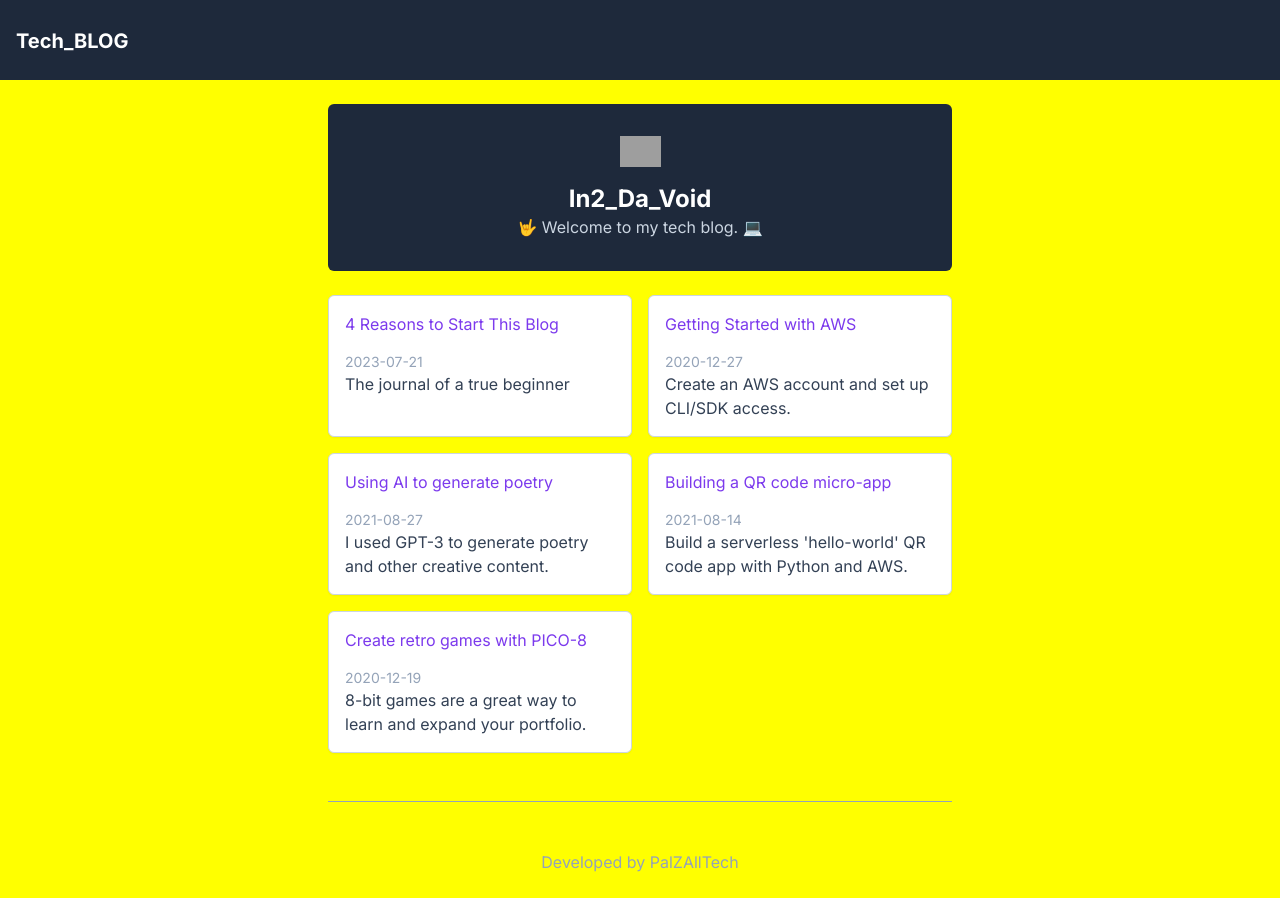
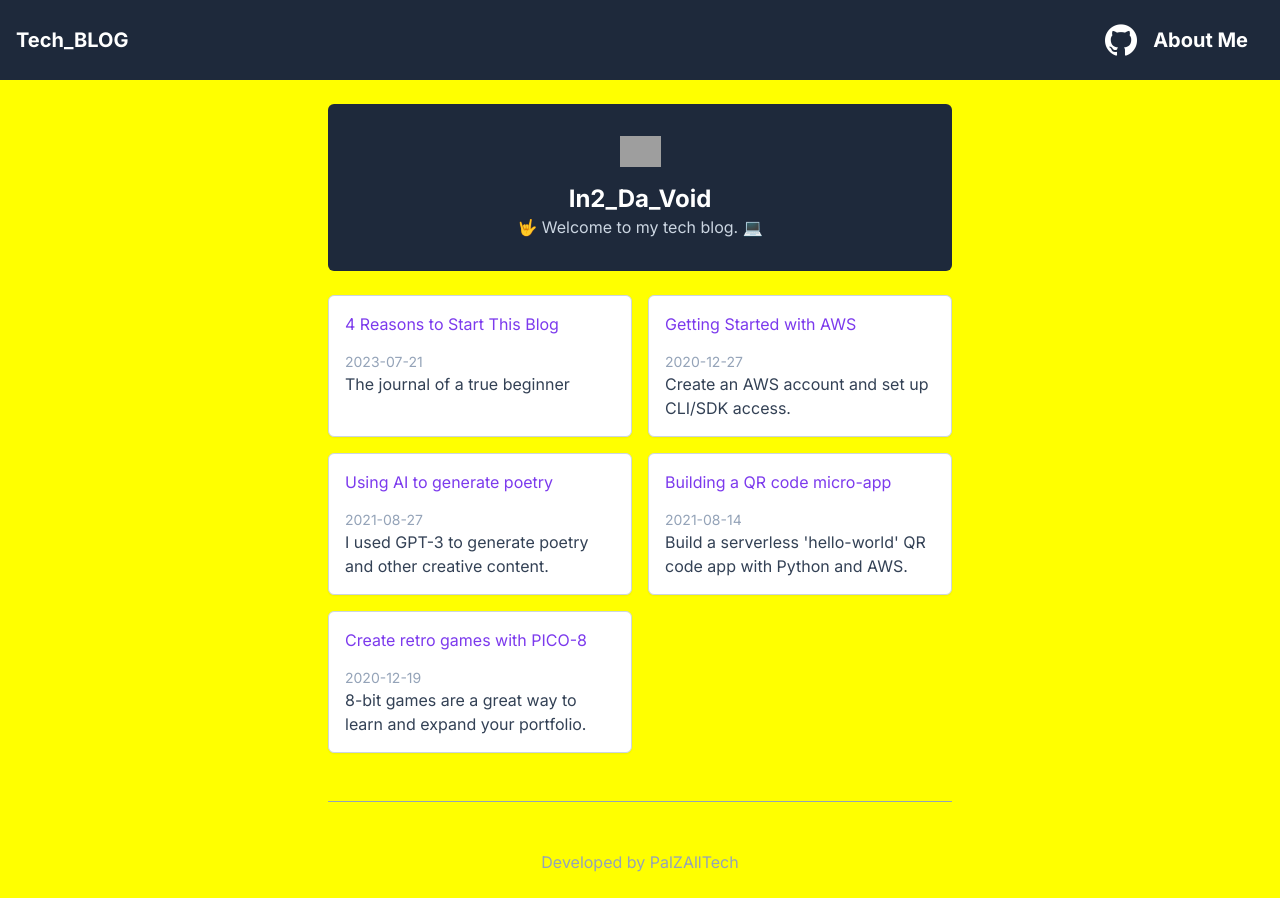
Before and after one commit to PalZol999/nextjs-blog, a Next.js app: page / in a window 1280 px wide. Built offline with nearby package versions, Linux system fonts and the light colour scheme; grey boxes are pictures that could not be loaded.

Commit message:
navbar update

```diff
--- a/app/layout.tsx
+++ b/app/layout.tsx
@@ -57,11 +57,29 @@ export default function RootLayout({children
       <body className={inter.className} style={{ backgroundColor: 'yellow' }}>
 
       <header className='navbar bg-slate-800 h-20 flex items-center text-2xl text-white font-bold sticky top-0 z-50'>
-  <div className="navbar bg-base-100">
-    <a className="btn btn-ghost normal-case text-xl pl-4">
-      <Link href="/">Tech_BLOG</Link></a>
+  <div className="navbar bg-base-100 flex items-center justify-between px-4 w-full">
+    <div className="flex items-center">
+      <a className="btn btn-ghost normal-case text-xl" href="/">
+        Tech_BLOG
+      </a>
+    </div>
+    <div className="flex items-center">
+      <a href="https://github.com/PalZol999" target="_blank" rel="noopener noreferrer">
+        <img
+          src="wgit.png"
+          alt="Git Logo"
+          className="w-8 h-8"
+        />
+      </a>
+      <a className="btn btn-ghost normal-case text-xl px-4" href="https://luminous-gingersnap-f8a604.netlify.app/">
+        About Me
+      </a>
+    </div>
   </div>
 </header>
+
+
+
 
       <div className="mx-auto  max-w-2xl px-6">
           {header}
```
Also changed, not shown: public/wgit.png (added).
